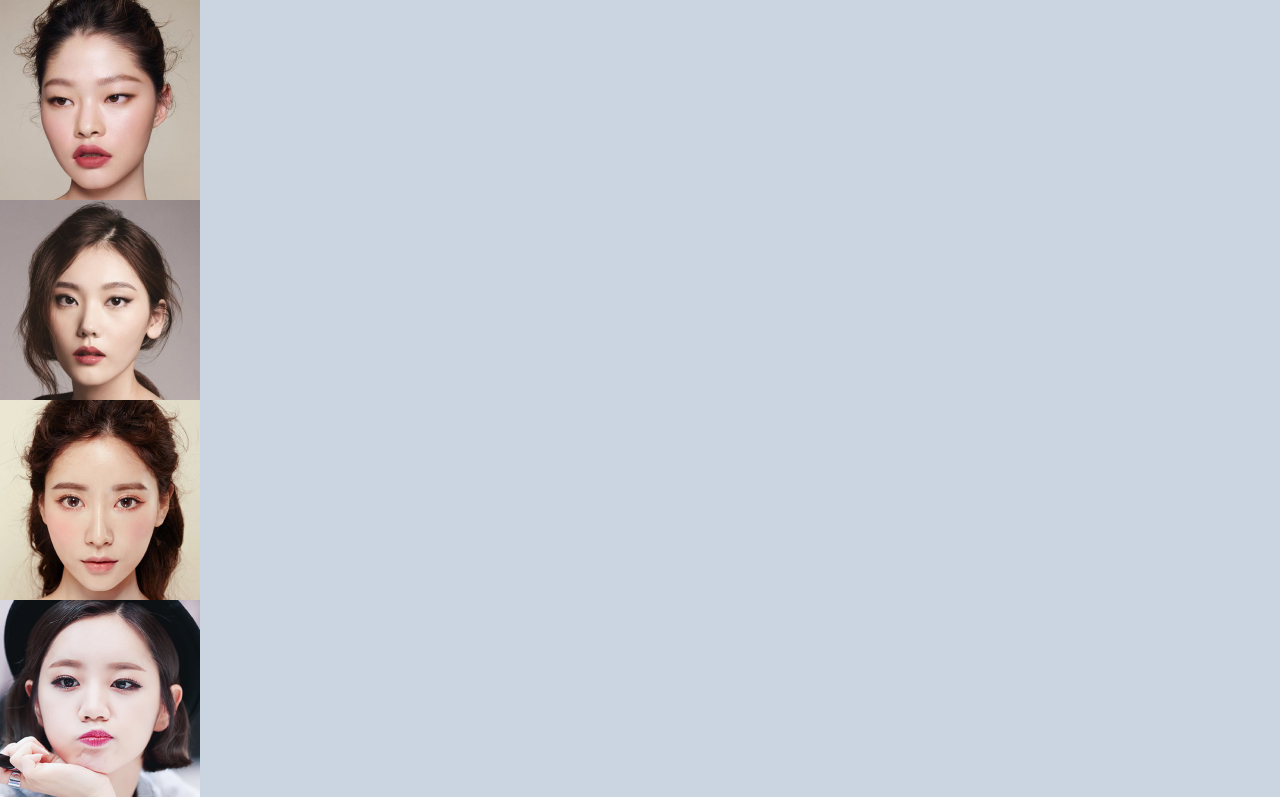
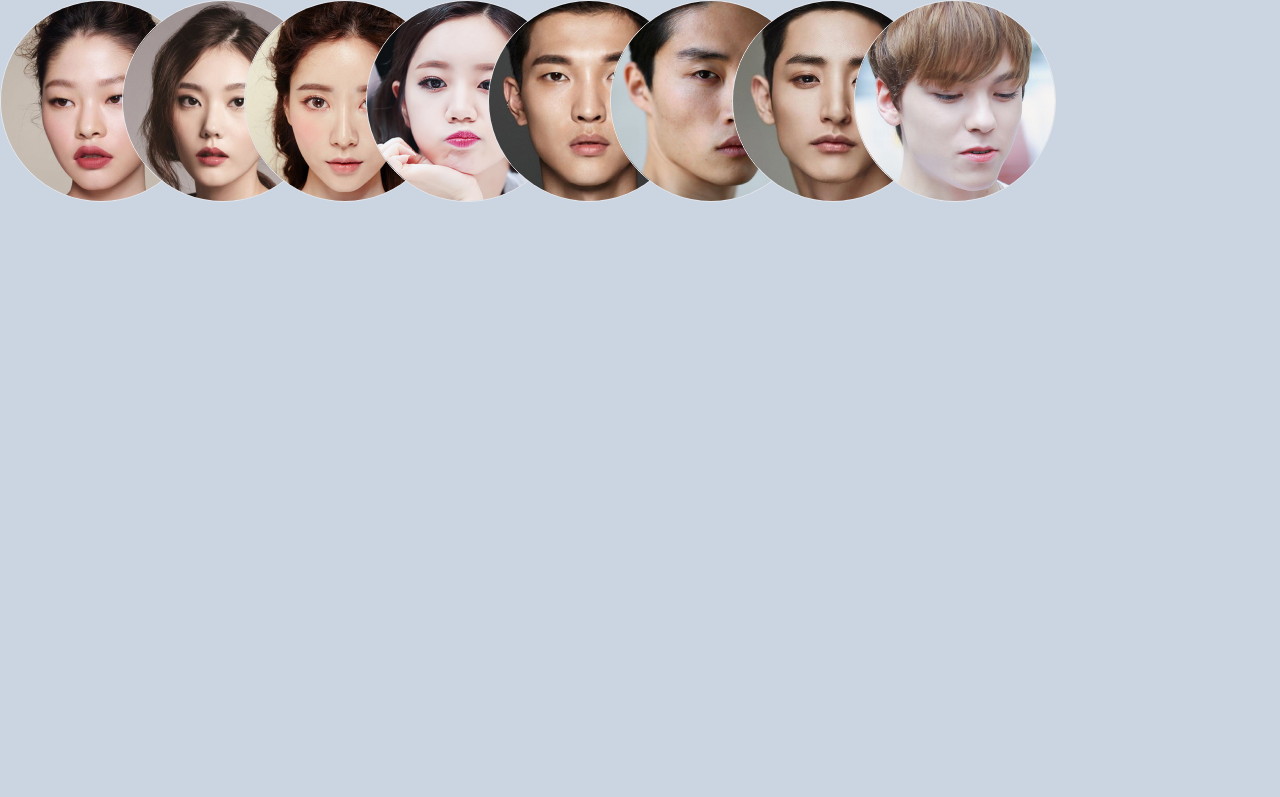
Before and after one commit to kongsh/learn-tailwind, a website: page src/views/14-avatar-list.html in a window 1280 px wide. Shown: the top 797 px of the page. Drawn offline with Linux system fonts and the light colour scheme; a web font is replaced by a local one.

Commit message:
아바타 목록

```diff
--- a/src/views/14-avatar-list.html
+++ b/src/views/14-avatar-list.html
@@ -8,30 +8,30 @@
     <link rel="stylesheet" href="/src/styles/main.css" />
   </head>
   <body class="bg-slate-300 font-suit">
-    <div>
+    <div class="flex -space-x-20">
       <figure>
-        <a href="/"><img src="/src/assets/face/face1.jpg" alt="슬비쌤" /></a>
+        <a class="group outline-none" href="/"><img class="hover:z-10 group-focus:z-10 border-gray-200 relative rounded-full border" src="/src/assets/face/face1.jpg" alt="슬비쌤" /></a>
       </figure>
       <figure>
-        <a href="/"><img src="/src/assets/face/face2.jpg" alt="김미리" /></a>
+        <a class="group outline-none" href="/"><img class="hover:z-10 group-focus:z-10 border-gray-200 relative rounded-full border" src="/src/assets/face/face2.jpg" alt="김미리" /></a>
       </figure>
       <figure>
-        <a href="/"><img src="/src/assets/face/face3.jpg" alt="박주현" /></a>
+        <a class="group outline-none" href="/"><img class="hover:z-10 group-focus:z-10 border-gray-200 relative rounded-full border" src="/src/assets/face/face3.jpg" alt="박주현" /></a>
       </figure>
       <figure>
-        <a href="/"><img src="/src/assets/face/face4.jpg" alt="조수현" /></a>
+        <a class="group outline-none" href="/"><img class="hover:z-10 group-focus:z-10 border-gray-200 relative rounded-full border" src="/src/assets/face/face4.jpg" alt="조수현" /></a>
       </figure>
       <figure>
-        <a href="/"><img src="/src/assets/face/face5.jpg" alt="야무쌤" /></a>
+        <a class="group outline-none" href="/"><img class="hover:z-10 group-focus:z-10 border-gray-200 relative rounded-full border" src="/src/assets/face/face5.jpg" alt="야무쌤" /></a>
       </figure>
       <figure>
-        <a href="/"><img src="/src/assets/face/face6.jpg" alt="범쌤" /></a>
+        <a class="group outline-none" href="/"><img class="hover:z-10 group-focus:z-10 border-gray-200 relative rounded-full border" src="/src/assets/face/face6.jpg" alt="범쌤" /></a>
       </figure>
       <figure>
-        <a href="/"><img src="/src/assets/face/face7.jpg" alt="금윤호" /></a>
+        <a class="group outline-none" href="/"><img class="hover:z-10 group-focus:z-10 border-gray-200 relative rounded-full border" src="/src/assets/face/face7.jpg" alt="금윤호" /></a>
       </figure>
       <figure>
-        <a href="/"><img src="/src/assets/face/face8.jpg" alt="김태진" /></a>
+        <a class="group outline-none" href="/"><img class="hover:z-10 group-focus:z-10 border-gray-200 relative rounded-full border" src="/src/assets/face/face8.jpg" alt="김태진" /></a>
       </figure>
     </div>
   </body>
```
Also changed, not shown: src/styles/main.css.
